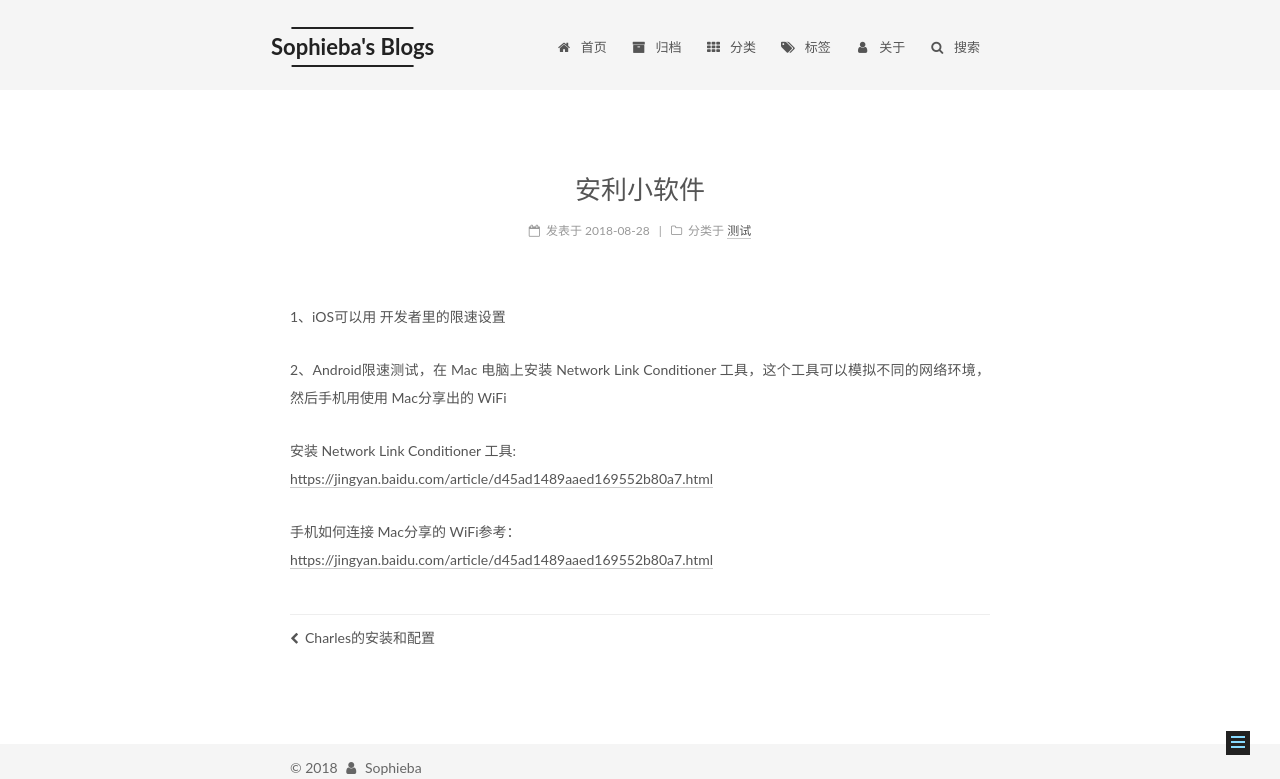
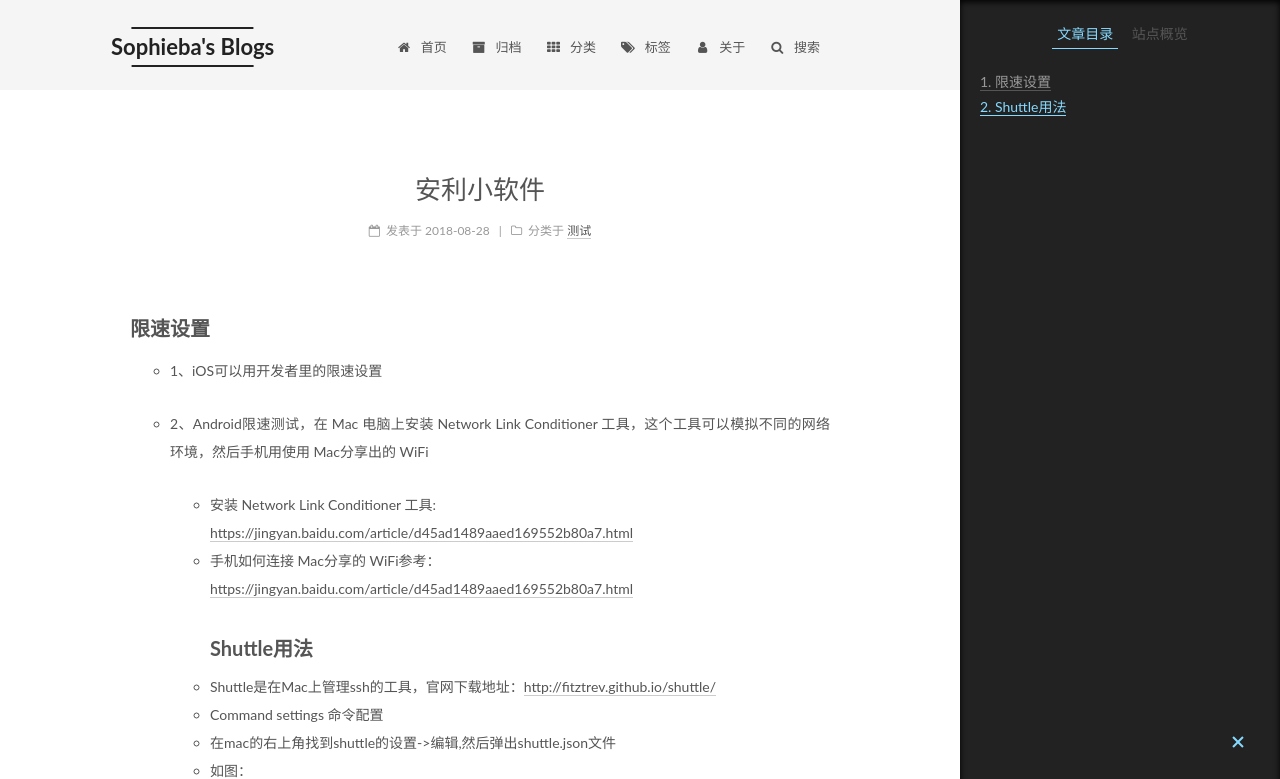
Before and after one commit to sophieba/sophieba.github.io, a plain HTML site: page 2018/08/28/安利小软件/index.html in a window 1280 px wide. Shown: the top 779 px of the page. Drawn offline with Linux system fonts and the light colour scheme.

Commit message:
Site updated: 2018-08-29 12:35:53

```diff
--- a/2018/08/28/安利小软件/index.html
+++ b/2018/08/28/安利小软件/index.html
@@ -79,17 +79,20 @@
 
 
 
-<meta name="description" content="1、iOS可以用 开发者里的限速设置 2、Android限速测试，在 Mac 电脑上安装 Network Link Conditioner 工具，这个工具可以模拟不同的网络环境，然后手机用使用 Mac分享出的 WiFi 安装 Network Link Conditioner 工具:https://jingyan.baidu.com/article/d45ad1489aaed169552b80a7.">
+<meta name="description" content="限速设置 1、iOS可以用开发者里的限速设置  2、Android限速测试，在 Mac 电脑上安装 Network Link Conditioner 工具，这个工具可以模拟不同的网络环境，然后手机用使用 Mac分享出的 WiFi  安装 Network Link Conditioner 工具:https://jingyan.baidu.com/article/d45ad1489aaed169552">
 <meta property="og:type" content="article">
 <meta property="og:title" content="安利小软件">
 <meta property="og:url" content="http://yoursite.com/2018/08/28/安利小软件/index.html">
 <meta property="og:site_name" content="Sophieba&#39;s Blogs">
-<meta property="og:description" content="1、iOS可以用 开发者里的限速设置 2、Android限速测试，在 Mac 电脑上安装 Network Link Conditioner 工具，这个工具可以模拟不同的网络环境，然后手机用使用 Mac分享出的 WiFi 安装 Network Link Conditioner 工具:https://jingyan.baidu.com/article/d45ad1489aaed169552b80a7.">
+<meta property="og:description" content="限速设置 1、iOS可以用开发者里的限速设置  2、Android限速测试，在 Mac 电脑上安装 Network Link Conditioner 工具，这个工具可以模拟不同的网络环境，然后手机用使用 Mac分享出的 WiFi  安装 Network Link Conditioner 工具:https://jingyan.baidu.com/article/d45ad1489aaed169552">
 <meta property="og:locale" content="zh-Hans">
-<meta property="og:updated_time" content="2018-08-28T10:10:06.000Z">
+<meta property="og:image" content="http://pdy4wtzuh.bkt.clouddn.com/9.png">
+<meta property="og:image" content="http://pdy4wtzuh.bkt.clouddn.com/11.png">
+<meta property="og:updated_time" content="2018-08-29T03:15:27.000Z">
 <meta name="twitter:card" content="summary">
 <meta name="twitter:title" content="安利小软件">
-<meta name="twitter:description" content="1、iOS可以用 开发者里的限速设置 2、Android限速测试，在 Mac 电脑上安装 Network Link Conditioner 工具，这个工具可以模拟不同的网络环境，然后手机用使用 Mac分享出的 WiFi 安装 Network Link Conditioner 工具:https://jingyan.baidu.com/article/d45ad1489aaed169552b80a7.">
+<meta name="twitter:description" content="限速设置 1、iOS可以用开发者里的限速设置  2、Android限速测试，在 Mac 电脑上安装 Network Link Conditioner 工具，这个工具可以模拟不同的网络环境，然后手机用使用 Mac分享出的 WiFi  安装 Network Link Conditioner 工具:https://jingyan.baidu.com/article/d45ad1489aaed169552">
+<meta name="twitter:image" content="http://pdy4wtzuh.bkt.clouddn.com/9.png">
 
 
 
@@ -385,10 +388,20 @@
 
 
 
-        <p>1、iOS可以用 开发者里的限速设置</p>
-<p>2、Android限速测试，在 Mac 电脑上安装 Network Link Conditioner 工具，这个工具可以模拟不同的网络环境，然后手机用使用 Mac分享出的 WiFi</p>
-<p>安装 Network Link Conditioner 工具:<br><a href="https://jingyan.baidu.com/article/d45ad1489aaed169552b80a7.html" target="_blank" rel="noopener">https://jingyan.baidu.com/article/d45ad1489aaed169552b80a7.html</a></p>
-<p>手机如何连接 Mac分享的 WiFi参考：<br><a href="https://jingyan.baidu.com/article/d45ad1489aaed169552b80a7.html" target="_blank" rel="noopener">https://jingyan.baidu.com/article/d45ad1489aaed169552b80a7.html</a></p>
+        <h3 id="限速设置"><a href="#限速设置" class="headerlink" title="限速设置"></a>限速设置</h3><ul>
+<li><p>1、iOS可以用开发者里的限速设置</p>
+</li>
+<li><p>2、Android限速测试，在 Mac 电脑上安装 Network Link Conditioner 工具，这个工具可以模拟不同的网络环境，然后手机用使用 Mac分享出的 WiFi</p>
+<ul>
+<li>安装 Network Link Conditioner 工具:<br><a href="https://jingyan.baidu.com/article/d45ad1489aaed169552b80a7.html" target="_blank" rel="noopener">https://jingyan.baidu.com/article/d45ad1489aaed169552b80a7.html</a></li>
+<li>手机如何连接 Mac分享的 WiFi参考：<br><a href="https://jingyan.baidu.com/article/d45ad1489aaed169552b80a7.html" target="_blank" rel="noopener">https://jingyan.baidu.com/article/d45ad1489aaed169552b80a7.html</a><h3 id="Shuttle用法"><a href="#Shuttle用法" class="headerlink" title="Shuttle用法"></a>Shuttle用法</h3></li>
+<li>Shuttle是在Mac上管理ssh的工具，官网下载地址：<a href="http://fitztrev.github.io/shuttle/" target="_blank" rel="noopener">http://fitztrev.github.io/shuttle/</a></li>
+<li>Command settings 命令配置</li>
+<li>在mac的右上角找到shuttle的设置-&gt;编辑,然后弹出shuttle.json文件</li>
+<li>如图：<img src="http://pdy4wtzuh.bkt.clouddn.com/9.png" alt=""><br><img src="http://pdy4wtzuh.bkt.clouddn.com/11.png" alt=""> </li>
+</ul>
+</li>
+</ul>
 
 
     </div>
@@ -473,8 +486,17 @@
 
 
 
+        <ul class="sidebar-nav motion-element">
+          <li class="sidebar-nav-toc sidebar-nav-active" data-target="post-toc-wrap">
+            文章目录
+          </li>
+          <li class="sidebar-nav-overview" data-target="site-overview-wrap">
+            站点概览
+          </li>
+        </ul>
 
-      <section class="site-overview-wrap sidebar-panel sidebar-panel-active">
+
+      <section class="site-overview-wrap sidebar-panel">
         <div class="site-overview">
           <div class="site-author motion-element" itemprop="author" itemscope itemtype="http://schema.org/Person">
 
@@ -545,6 +567,22 @@
         </div>
       </section>
 
+
+      <!--noindex-->
+        <section class="post-toc-wrap motion-element sidebar-panel sidebar-panel-active">
+          <div class="post-toc">
+
+
+
+
+
+
+              <div class="post-toc-content"><ol class="nav"><li class="nav-item nav-level-3"><a class="nav-link" href="#限速设置"><span class="nav-number">1.</span> <span class="nav-text">限速设置</span></a></li><li class="nav-item nav-level-3"><a class="nav-link" href="#Shuttle用法"><span class="nav-number">2.</span> <span class="nav-text">Shuttle用法</span></a></li></ol></div>
+
+
+          </div>
+        </section>
+      <!--/noindex-->
 
 
 
--- a/css/main.css
+++ b/css/main.css
@@ -1822,7 +1822,7 @@ pre .javascript .function {
   width: 4px;
   height: 4px;
   border-radius: 50%;
-  background: #95ffff;
+  background: #f2a254;
 }
 .links-of-blogroll {
   font-size: 13px;
--- a/search.xml
+++ b/search.xml
@@ -3,7 +3,7 @@
   <entry>
     <title><![CDATA[安利小软件]]></title>
     <url>%2F2018%2F08%2F28%2F%E5%AE%89%E5%88%A9%E5%B0%8F%E8%BD%AF%E4%BB%B6%2F</url>
-    <content type="text"><![CDATA[1、iOS可以用 开发者里的限速设置 2、Android限速测试，在 Mac 电脑上安装 Network Link Conditioner 工具，这个工具可以模拟不同的网络环境，然后手机用使用 Mac分享出的 WiFi 安装 Network Link Conditioner 工具:https://jingyan.baidu.com/article/d45ad1489aaed169552b80a7.html 手机如何连接 Mac分享的 WiFi参考：https://jingyan.baidu.com/article/d45ad1489aaed169552b80a7.html]]></content>
+    <content type="text"><![CDATA[限速设置 1、iOS可以用开发者里的限速设置 2、Android限速测试，在 Mac 电脑上安装 Network Link Conditioner 工具，这个工具可以模拟不同的网络环境，然后手机用使用 Mac分享出的 WiFi 安装 Network Link Conditioner 工具:https://jingyan.baidu.com/article/d45ad1489aaed169552b80a7.html 手机如何连接 Mac分享的 WiFi参考：https://jingyan.baidu.com/article/d45ad1489aaed169552b80a7.htmlShuttle用法 Shuttle是在Mac上管理ssh的工具，官网下载地址：http://fitztrev.github.io/shuttle/ Command settings 命令配置 在mac的右上角找到shuttle的设置-&gt;编辑,然后弹出shuttle.json文件 如图：]]></content>
       <categories>
         <category>测试</category>
       </categories>
```
Also changed, not shown: index.html (+5 -2 lines).
